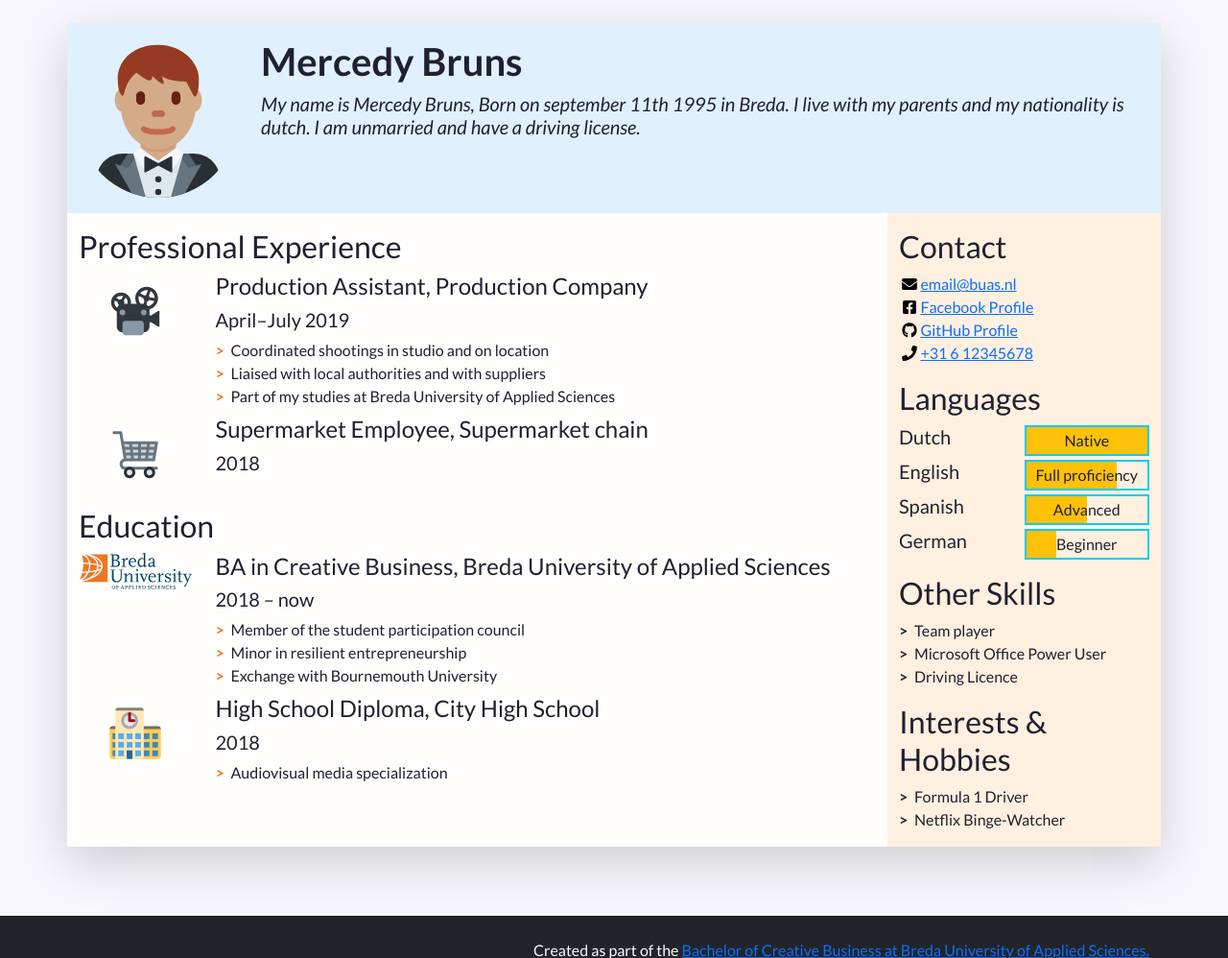
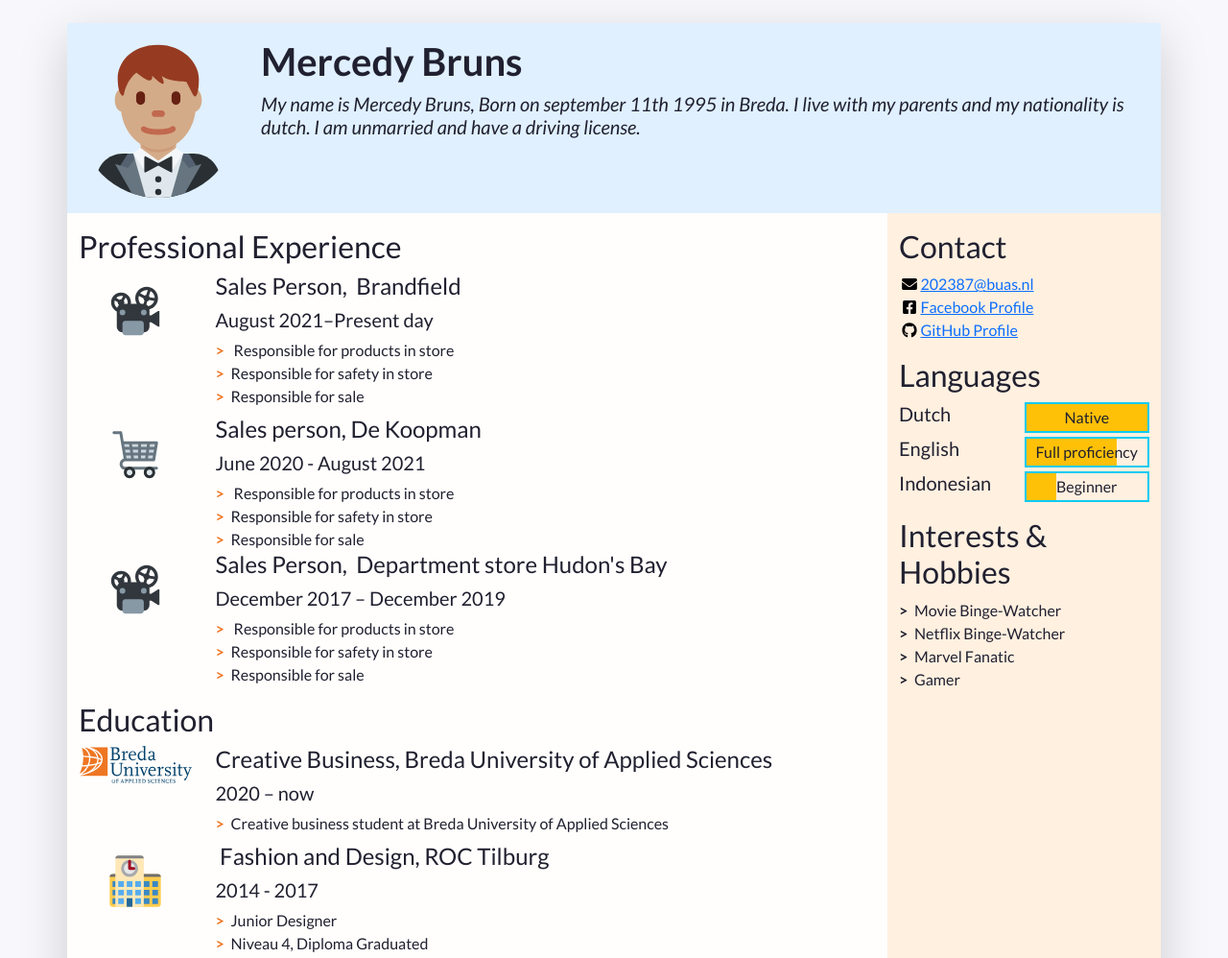
Before and after one commit to mercedy/My-ResumeCV, a plain HTML site: page index.html in a window 1280 px wide. Shown: the top 998 px of the page at 96% size. Drawn offline with nearby package versions, Linux system fonts and the light colour scheme.

Commit message:
All text edit

```diff
--- a/index.html
+++ b/index.html
@@ -89,13 +89,13 @@
                   <img class="biography-logo mw-100 d-block mx-auto" src="images/employers/projector.svg" alt="Company logo" width="80">
                 </div>
                 <div class="biography-contents col-9 col-sm-10 col-md-9 col-lg-10">
-                  <h4>Production Assistant, Production Company</h4>
-                  <h5>April&ndash;July 2019</h5>
+                  <h4>Sales Person,&nbsp; Brandfield&nbsp;&nbsp;</h4>
+                  <h5>August 2021–Present day</h5>
                   <!-- Use the list below to talk about your achievements -->
                   <ul class="biography-details list-unstyled">
-                    <li>Coordinated shootings in studio and on location</li>
-                    <li>Liaised with local authorities and with suppliers</li>
-                    <li>Part of my studies at Breda University of Applied Sciences</li>
+                    <li>&nbsp;Responsible for products in store</li>
+                    <li>Responsible for safety in store&nbsp; &nbsp; &nbsp;&nbsp;&nbsp;</li>
+                    <li>Responsible for sale&nbsp; &nbsp; &nbsp; &nbsp; &nbsp;&nbsp;&nbsp;</li>
                   </ul>
                 </div>
               </li>
@@ -107,9 +107,26 @@
                   <img class="biography-logo mw-100 d-block mx-auto" src="images/employers/trolley.svg" alt="Company logo" width="80">
                 </div>
                 <div class="biography-contents col-9 col-sm-10 col-md-9 col-lg-10">
-                  <h4>Supermarket Employee, Supermarket chain</h4>
-                  <h5>2018</h5>
-                  <!-- This entry doesn't have a list of achievements, but you can copy-paste the one from above -->
+                  <h4>Sales person, De Koopman&nbsp;</h4>
+                  <h5>June 2020 - August 2021</h5>
+                  <!-- This entry doesn't have a list of achievements, but you can copy-paste the one from above --> <ul class="biography-details list-unstyled">
+                    <li>&nbsp;Responsible for products in store</li>
+                    <li>Responsible for safety in store&nbsp; &nbsp; &nbsp;&nbsp;&nbsp;</li>
+                    <li>Responsible for sale&nbsp; &nbsp; &nbsp; &nbsp; &nbsp;&nbsp;&nbsp;</li>
+                  </ul>
+                </div>
+				  <div class="logo-container col-3 col-sm-2 col-md-3 col-lg-2">
+                  <img class="biography-logo mw-100 d-block mx-auto" src="images/employers/projector.svg" alt="Company logo" width="80">
+                </div>
+                <div class="biography-contents col-9 col-sm-10 col-md-9 col-lg-10">
+                  <h4>Sales Person,&nbsp; Department store Hudon's Bay</h4>
+                  <h5>December 2017 – December 2019</h5>
+                  <!-- Use the list below to talk about your achievements -->
+                  <ul class="biography-details list-unstyled">
+                    <li>&nbsp;Responsible for products in store</li>
+                    <li>Responsible for safety in store&nbsp; &nbsp; &nbsp;&nbsp;&nbsp;</li>
+                    <li>Responsible for sale&nbsp; &nbsp; &nbsp; &nbsp; &nbsp;&nbsp;&nbsp;</li>
+                  </ul>
                 </div>
               </li>
 
@@ -128,13 +145,11 @@
                   <img class="biography-logo mw-100 d-block mx-auto" src="images/schools/logo-buas.svg" alt="School logo" width="120">
                 </div>
                 <div class="biography-contents col-9 col-sm-10 col-md-9 col-lg-10">
-                  <h4>BA in Creative Business, Breda University of Applied Sciences</h4>
-                  <h5>2018&nbsp;&ndash;&nbsp;now</h5>
+                  <h4>Creative Business, Breda University of Applied Sciences</h4>
+                  <h5>2020 –&nbsp;now</h5>
                   <!-- Use the list below to talk about minors, exchanges, extra-curricular activities. -->
                   <ul class="biography-details list-unstyled">
-                    <li>Member of the student participation council</li>
-                    <li>Minor in resilient entrepreneurship</li>
-                    <li>Exchange with Bournemouth University</li>
+                    <li>Creative business student at Breda University of Applied Sciences&nbsp; &nbsp;&nbsp;</li>
                   </ul>
                 </div>
               </li>
@@ -145,12 +160,27 @@
                   <img class="biography-logo mw-100 d-block mx-auto" src="images/schools/school.svg" alt="School logo" width="80">
                 </div>
                 <div class="biography-contents col-9 col-sm-10 col-md-9 col-lg-10">
-                  <h4>High School Diploma, City High School</h4>
-                  <h5>2018</h5>
+                  <h4>&nbsp;Fashion and Design, ROC Tilburg&nbsp;&nbsp;</h4>
+                  <h5>2014 - 2017</h5>
                   <ul class="biography-details list-unstyled">
-                    <li>Audiovisual media specialization</li>
+                    <li>Junior Designer&nbsp;&nbsp;</li> <li>Niveau 4, Diploma Graduated&nbsp; &nbsp; &nbsp; &nbsp; &nbsp;</li>
                   </ul>
                 </div>
+
+              </li>
+				<li class="biography-item row mb-2">
+                <div class="logo-container col-3 col-sm-2 col-md-3 col-lg-2">
+                  <img class="biography-logo mw-100 d-block mx-auto" src="images/schools/school.svg" alt="School logo" width="80">
+                </div>
+                <div class="biography-contents col-9 col-sm-10 col-md-9 col-lg-10">
+                  <h4>&nbsp;MAVO, Graaf Engelbrecht&nbsp; &nbsp; &nbsp; &nbsp;</h4>
+                  <h5>2008 - 2013</h5>
+                  <ul class="biography-details list-unstyled">
+                    <li>Mavo student&nbsp; &nbsp;</li>
+                    <li>Graduated June 27th 2013&nbsp; &nbsp; &nbsp; &nbsp; &nbsp;&nbsp;</li>
+                  </ul>
+                </div>
+
               </li>
             </ul>
           </section>
@@ -177,27 +207,21 @@
             -->
             <ul class="contact-list list-unstyled">
               <li class="contact-item">
-                <a class="d-flex align-items-center" href="mailto:email@buas.nl" target="_blank">
+                <a class="d-flex align-items-center" href="mailto:202387@buas.nl" target="_blank">
                   <img class="contact-icon" src="images/icons/envelope.svg" alt="Email">
-                  email@buas.nl
+                  202387@buas.nl
                 </a>
               </li>
               <li class="contact-item">
-                <a class="d-flex align-items-center" href="https://facebook.com/" target="_blank">
+                <a class="d-flex align-items-center" href="https://www.facebook.com/mercedyb/" target="_blank">
                   <img class="contact-icon" src="images/icons/facebook.svg" alt="Facebook">
                   Facebook Profile
                 </a>
               </li>
               <li class="contact-item">
-                <a class="d-flex align-items-center" href="https://github.com/" target="_blank">
+                <a class="d-flex align-items-center" href="https://github.com/mercedy" target="_blank">
                   <img class="contact-icon" src="images/icons/github.svg" alt="LinkedIn">
                   GitHub Profile
-                </a>
-              </li>
-              <li class="contact-item">
-                <a class="d-flex align-items-center" href="tel:+31612345678" target="_blank">
-                  <img class="contact-icon" src="images/icons/phone.svg" alt="Mobile Phone">
-                  +31 6 12345678
                 </a>
               </li>
             </ul>
@@ -226,15 +250,7 @@
                 </div>
               </li>
               <li class="language-item d-flex mb-1">
-                <h5 class="language-name w-50">Spanish</h5>
-                <div class="language-level w-50 border border-info border-2 position-relative">
-                  <!-- The div below is a progress bar. Choose between w-25, w-50, w-75 and w-100 to show your level of fluency -->
-                  <div class="language-progress position-absolute bg-warning h-100 w-50"></div>
-                  <h6 class="position-absolute w-100 text-center top-0 py-1">Advanced</h6>
-                </div>
-              </li>
-              <li class="language-item d-flex mb-1">
-                <h5 class="language-name w-50">German</h5>
+                <h5 class="language-name w-50">Indonesian</h5>
                 <div class="language-level w-50 border border-info border-2 position-relative">
                   <!-- The div below is a progress bar. Choose between w-25, w-50, w-75 and w-100 to show your level of fluency -->
                   <div class="language-progress position-absolute bg-warning h-100 w-25"></div>
@@ -243,25 +259,13 @@
               </li>
             </ul>
           </section>
-
-          <!-- End of contact details, moving on to other skills -->
-
-          <section class="my-3 aside-section">
-            <h2>Other Skills</h2>
-            <ul class="skill-list list-unstyled">
-              <li class="skill-item">Team player</li>
-              <li class="skill-item">Microsoft Office Power User</li>
-              <li class="skill-item">Driving Licence</li>
-            </ul>
-          </section>
-
-          <!-- End of other skills, moving on to interest and hobbies -->
-
           <section class="my-3 aside-section">
             <h2>Interests &amp; Hobbies</h2>
             <ul class="skill-list list-unstyled">
-              <li class="skill-item">Formula 1 Driver</li>
+              <li class="skill-item">Movie Binge-Watcher&nbsp;&nbsp;&nbsp;</li>
               <li class="skill-item">Netflix Binge-Watcher</li>
+			<li class="skill-item">Marvel Fanatic</li>
+			<li class="skill-item">Gamer</li>
             </ul>
           </section>
 
```
